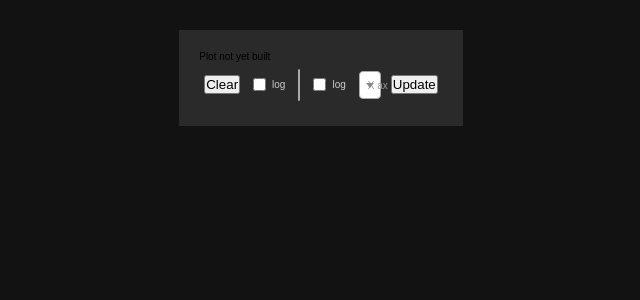
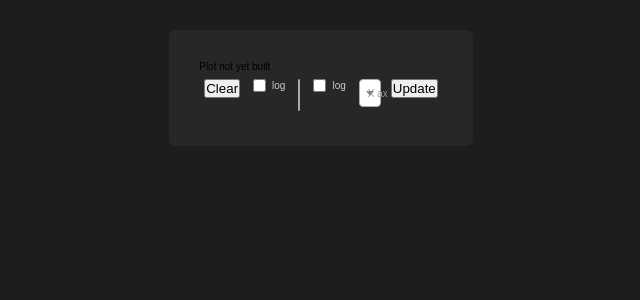
Before and after one commit to dyunis/viz_app, a Flask app: template templates/index.html in a window 1280 px wide. Shown: the top 300 px of the page, without its empty margins (319-959 px from the left). Run offline with Flask 2, Linux system fonts and the light colour scheme; the template is opened without the code that fills it, so the values that code supplies are empty; some libraries are stand-ins or nearby versions.

Commit message:
legend to the right, margin update

```diff
--- a/app.py
+++ b/app.py
@@ -82,9 +82,10 @@ def plot(dset, xkey, ykeys, xlog=False, ylog=False):
         fig.update_yaxes(type='log')
 
     ytitle = ykeys[0] if len(ykeys) == 1 else 'value'
-    margin = {'b': 0, 'l': 0, 'r': 0, 't': 0, 'pad': 0}
-    fig.update_layout(autosize=True, xaxis_title=xkey, yaxis_title=ytitle, template='plotly_dark')
-    template = {'layout': {'paper_bgcolor': '#2a2a2a', 'plot_bgcolor': '#222', 'font': {'color': '#ccc'}}}
+    legend = {'xanchor': 'left', 'x': 1, 'yanchor': 'top', 'y': 1}
+    margin = {'l': 10, 'r': 10, 't': 30, 'b': 10, 'pad': 0}
+    fig.update_layout(autosize=True, xaxis_title=xkey, yaxis_title=ytitle, template='plotly_dark', legend=legend, margin=margin)
+    template = {'layout': {'paper_bgcolor': '#272727', 'plot_bgcolor': '#222', 'font': {'color': '#ccc'}}}
     fig.update_layout(template=template)
 
     plotly.io.write_html(fig, './plots/plot.html')
--- a/static/style.css
+++ b/static/style.css
@@ -1,5 +1,3 @@
-@import url('https://fonts.googleapis.com/css2?family=Work+Sans:wght@300;400&display=swap');
-
 html {
   box-sizing: border-box;
 }
@@ -18,12 +16,11 @@ html {
 }
 
 body {
-  /* font-family: 'Work Sans', sans-serif; */
   font-family: 'Arial', sans-serif;
   font-size: 10px;
   color: #000;
   line-height: 1.35em;
-  background-color: #121212;
+  background-color: #1d1d1d;
 }
 
 #page {
@@ -44,8 +41,9 @@ main {
 figure {
   max-height: 800px;
   max-width: 800px;
-  background-color: #2a2a2a;
-  padding: 20px;
+  background-color: #272727;
+  padding: 30px;
+  border-radius: 7px;
 }
 
 iframe {
@@ -60,7 +58,7 @@ iframe {
   display: flex;
   flex-direction: row;
   justify-content: space-around;
-  align-items: center;
+  align-items: top;
   width: 100%;
 }
 
@@ -72,8 +70,19 @@ iframe {
   color: #ccc;
   display: flex;
   flex-direction: row;
+  height: fit-content;
+  height: -webkit-fit-content;
+  height: -moz-fit-content;
+  height: -ms-fit-content;
 }
 
 .log-controls > * {
   margin: 0px 3px;
 }
+
+button {
+  height: fit-content;
+  height: -webkit-fit-content;
+  height: -moz-fit-content;
+  height: -ms-fit-content;
+}
```
